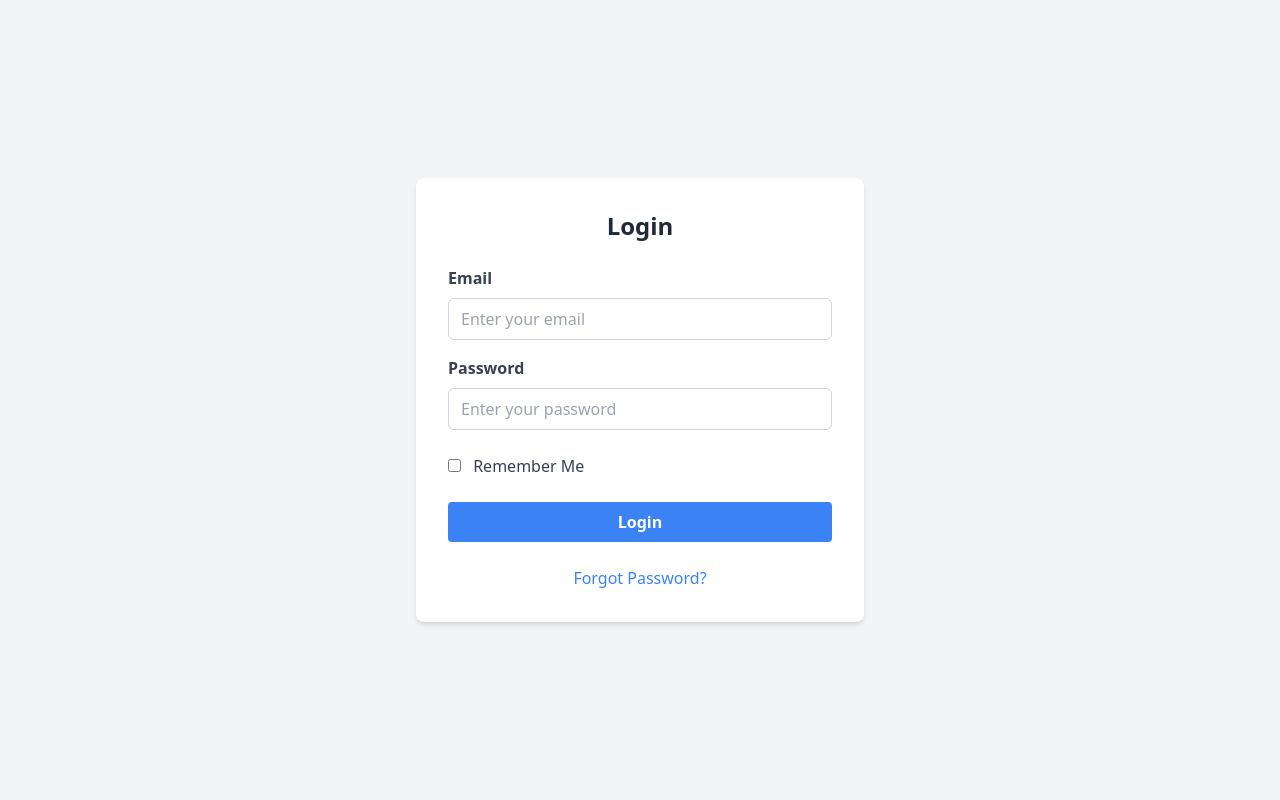
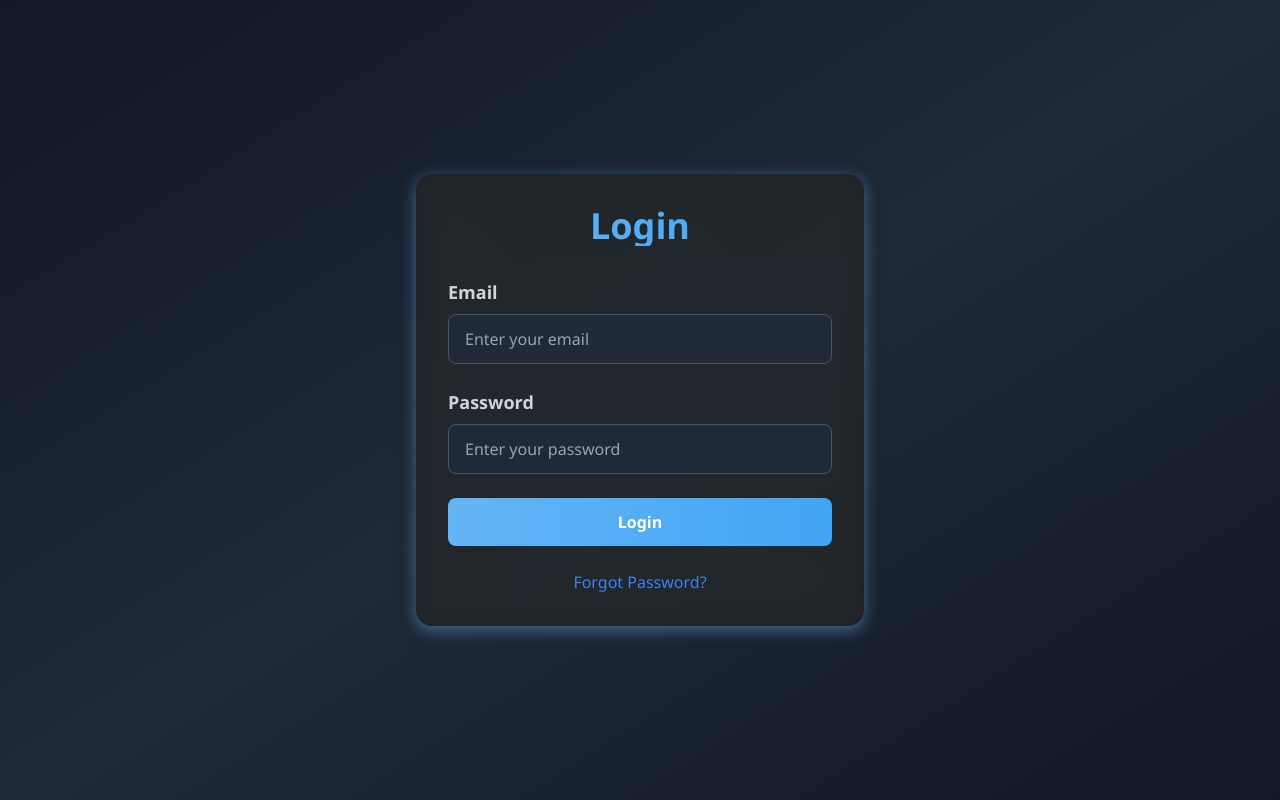
Before and after one commit to Pushendra2020/Inventory-Management-System, a website: page public/login.html in a window 1280 px wide. Drawn offline with nearby package versions, Linux system fonts and the light colour scheme.

Commit message:
Update login.html

```diff
--- a/public/login.html
+++ b/public/login.html
@@ -6,31 +6,99 @@
     <meta name="viewport" content="width=device-width, initial-scale=1.0">
     <title>Login Page</title>
     <link href="https://cdn.jsdelivr.net/npm/tailwindcss@2.2.19/dist/tailwind.min.css" rel="stylesheet">
+
+    <style>
+        body {
+            background: linear-gradient(120deg, #121212 0%, #1e1e1e 100%);
+            font-family: 'Segoe UI', Tahoma, Geneva, Verdana, sans-serif;
+        }
+
+        .card {
+            background: rgba(30, 30, 30, 0.9);
+            border-radius: 16px;
+            position: relative;
+            box-shadow: 0px 4px 15px rgba(100, 181, 246, 0.5);
+            overflow: hidden;
+        }
+
+        .card::before {
+            content: "";
+            position: absolute;
+            top: -2px;
+            left: -2px;
+            right: -2px;
+            bottom: -2px;
+            background: linear-gradient(45deg, #64b5f6, #42a5f5);
+            background-size: 400% 400%;
+            z-index: -1;
+            filter: blur(10px);
+            opacity: 0.6;
+            transition: opacity 0.5s ease-in-out;
+            animation: gradient-border 8s infinite;
+        }
+
+        .card:hover::before {
+            opacity: 0.8;
+        }
+
+        @keyframes gradient-border {
+            0% {
+                background-position: 0% 50%;
+            }
+
+            50% {
+                background-position: 100% 50%;
+            }
+
+            100% {
+                background-position: 0% 50%;
+            }
+        }
+
+        .gradient-text {
+            background: linear-gradient(90deg, #64b5f6, #42a5f5);
+            -webkit-background-clip: text;
+            background-clip: text;
+            -webkit-text-fill-color: transparent;
+            /* Ensure this is set */
+        }
+
+
+        .input-focus:focus {
+            box-shadow: 0 0 8px rgba(100, 181, 246, 0.5);
+        }
+
+        .btn-gradient {
+            background: linear-gradient(90deg, #64b5f6, #42a5f5);
+        }
+    </style>
 </head>
 
-<body class="bg-gray-100 flex items-center justify-center h-screen">
-    <div class="w-full max-w-md bg-white rounded-lg shadow-md p-8">
-        <h2 class="text-2xl font-bold mb-6 text-center text-gray-800">Login</h2>
-        <form action="#" method="get" id="loginForm">
-            <div class="mb-4">
-                <label for="email" class="block text-gray-700 font-bold mb-2">Email</label>
+<body class="flex items-center justify-center min-h-screen bg-gradient-to-br from-gray-900 via-gray-800 to-gray-900">
+    <div class="w-full max-w-md p-8 card">
+        <h2 class="text-4xl font-extrabold text-center mb-8 gradient-text">Login</h2>
+
+        <form action="/login" method="post" id="loginForm">
+            <div class="mb-6">
+                <label for="email" class="block text-lg font-semibold text-gray-300 mb-2">Email</label>
                 <input type="email" id="email" name="email"
-                    class="w-full px-3 py-2 border border-gray-300 rounded-md focus:outline-none focus:ring-2 focus:ring-blue-500"
+                    class="w-full px-4 py-3 border border-gray-600 rounded-lg bg-gray-800 text-gray-200 focus:outline-none input-focus transition-all"
                     placeholder="Enter your email" required>
             </div>
             <div class="mb-6">
-                <label for="password" class="block text-gray-700 font-bold mb-2">Password</label>
+                <label for="password" class="block text-lg font-semibold text-gray-300 mb-2">Password</label>
                 <input type="password" id="password" name="password"
-                    class="w-full px-3 py-2 border border-gray-300 rounded-md focus:outline-none focus:ring-2 focus:ring-blue-500"
+                    class="w-full px-4 py-3 border border-gray-600 rounded-lg bg-gray-800 text-gray-200 focus:outline-none input-focus transition-all"
                     placeholder="Enter your password" required>
             </div>
-            <div class="mb-6">
+            <!-- <div class="mb-6">
                 <input type="checkbox" id="remember" name="remember" class="mr-2 leading-tight">
                 <label for="remember" class="text-gray-700">Remember Me</label>
-            </div>
-            <div class="flex items-center justify-between">
+            </div> -->
+            <div class="flex justify-center">
                 <button type="submit"
-                    class="w-full bg-blue-500 hover:bg-green-600 text-white font-bold py-2 px-4 rounded focus:outline-none focus:shadow-outline"  > Login
+                    class="w-full py-3 text-white font-bold rounded-lg btn-gradient hover:opacity-90 transition-all">
+                    Login
                 </button>
             </div>
         </form>
@@ -38,6 +106,9 @@
             <a href="#" class="text-blue-500 hover:underline">Forgot Password?</a>
         </p>
     </div>
+
+    <script src="login.js"></script>
+
 </body>
 
 </html>
```
